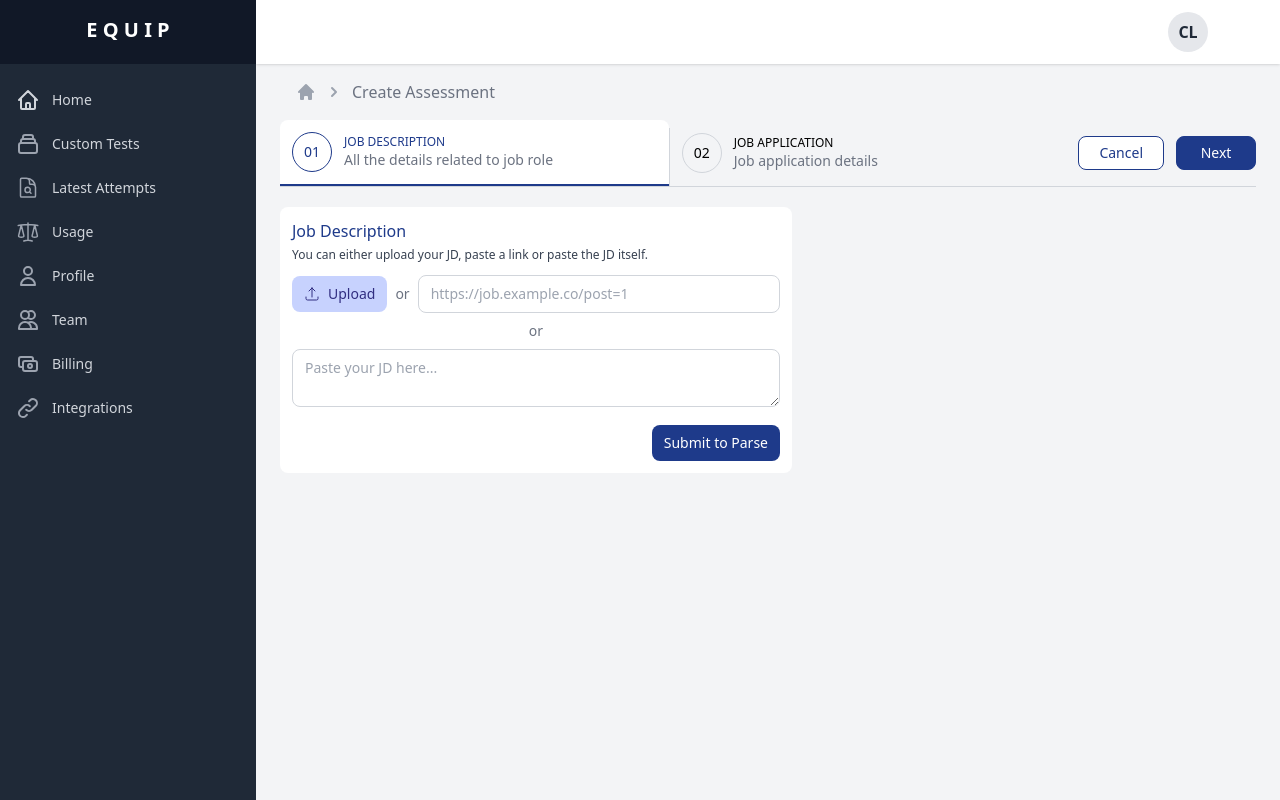
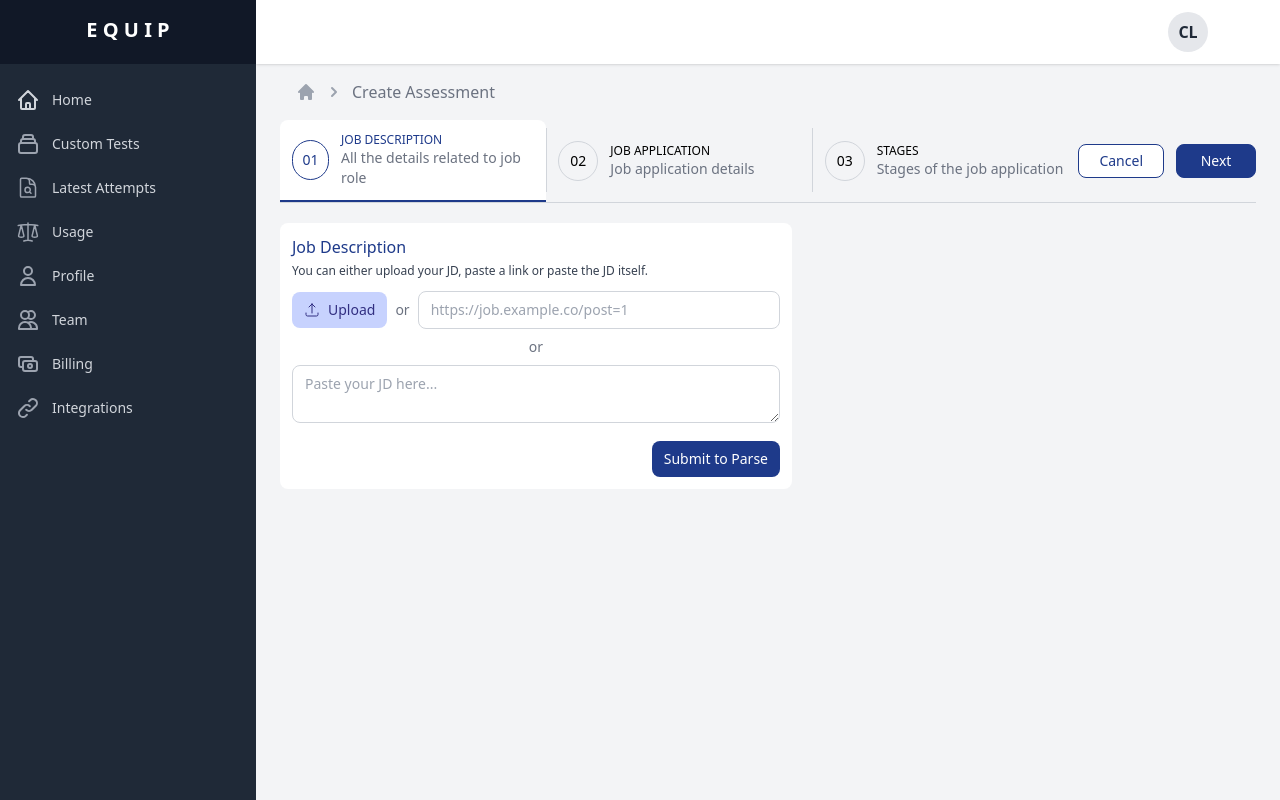
Before and after one commit to jibranjan/tanstack-form, a React (Vite) app: page / in a window 1280 px wide. Built offline with nearby package versions, Linux system fonts and the light colour scheme.

Commit message:
add stages tab

```diff
--- a/src/JobCreationTabs.tsx
+++ b/src/JobCreationTabs.tsx
@@ -57,16 +57,21 @@ const JobCreationTabs = ({ activeTab, setActiveTab, uploadedTab, setUploadedTab
             title: "Job Application",
             description: "Job application details",
             containerId: "job-application"
+        },
+        {
+            title: "Stages",
+            description: "Stages of the job application",
+            containerId: "stages"
         }
     ]
 
     return (
-        <section className="max-md:max-w-2xl md:max-lg:max-w-3xl w-full max-w-5xl max-lg:mx-auto flex flex-col lg:flex-row lg:justify-between gap-5 lg:border-b lg:border-gray-300 max-md:px-5">
+        <section className="max-md:max-w-2xl md:max-lg:max-w-3xl w-full max-w-5xl max-lg:mx-auto flex flex-col xl:flex-row xl:justify-between max-xl:gap-5 xl:border-b xl:border-gray-300 max-md:px-5">
             <div className="flex flex-col lg:flex-row flex-1">
                 {TAB_CONTENT.map((tab, index) => (
                     <React.Fragment key={index}>
                         <div
-                            className={`w-full flex flex-row gap-3 items-center max-lg:border-b p-3 group tab-item cursor-pointer
+                            className={`w-full flex flex-row gap-3 items-center max-xl:border-b p-3 group tab-item cursor-pointer
                                 ${index === activeTab ? 'active-tab bg-white border-b-2 border-blue-900' : ''}
                                 ${index <= uploadedTab ? 'bg-white border-b-2 border-green-500' : ''}
                                 ${index === 0 ? 'max-lg:rounded-t-lg' : ''}
```
